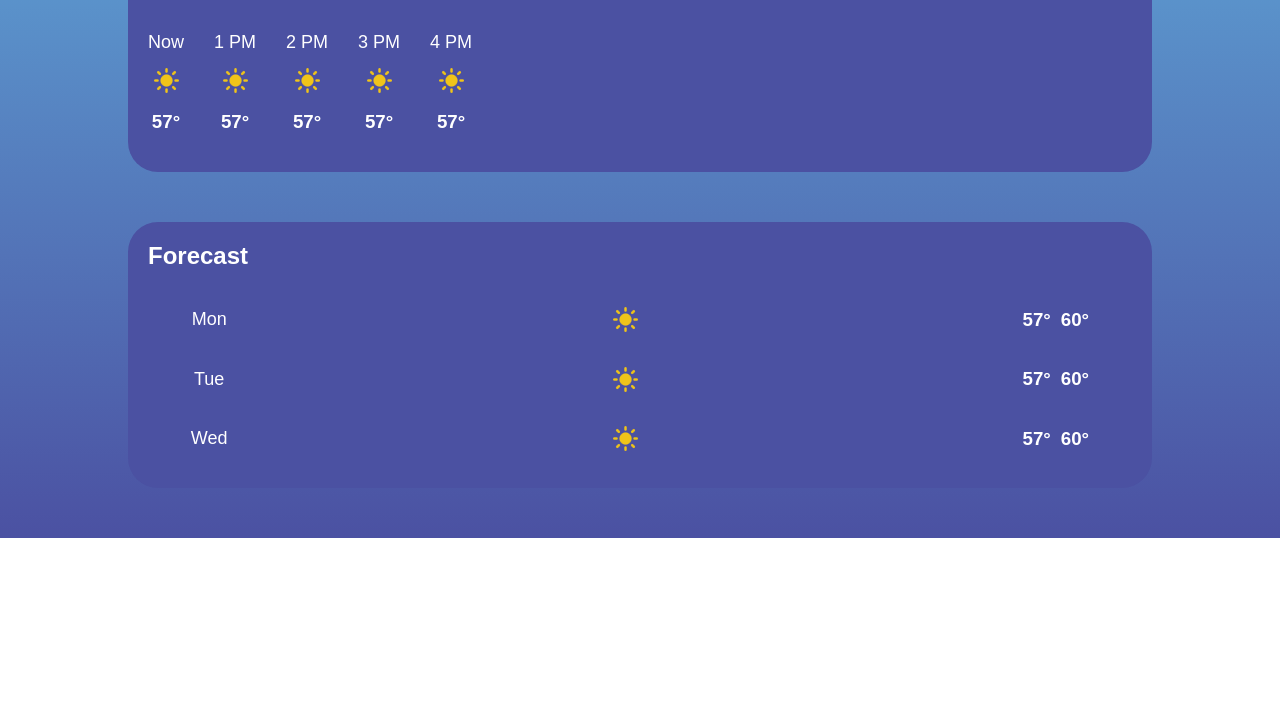
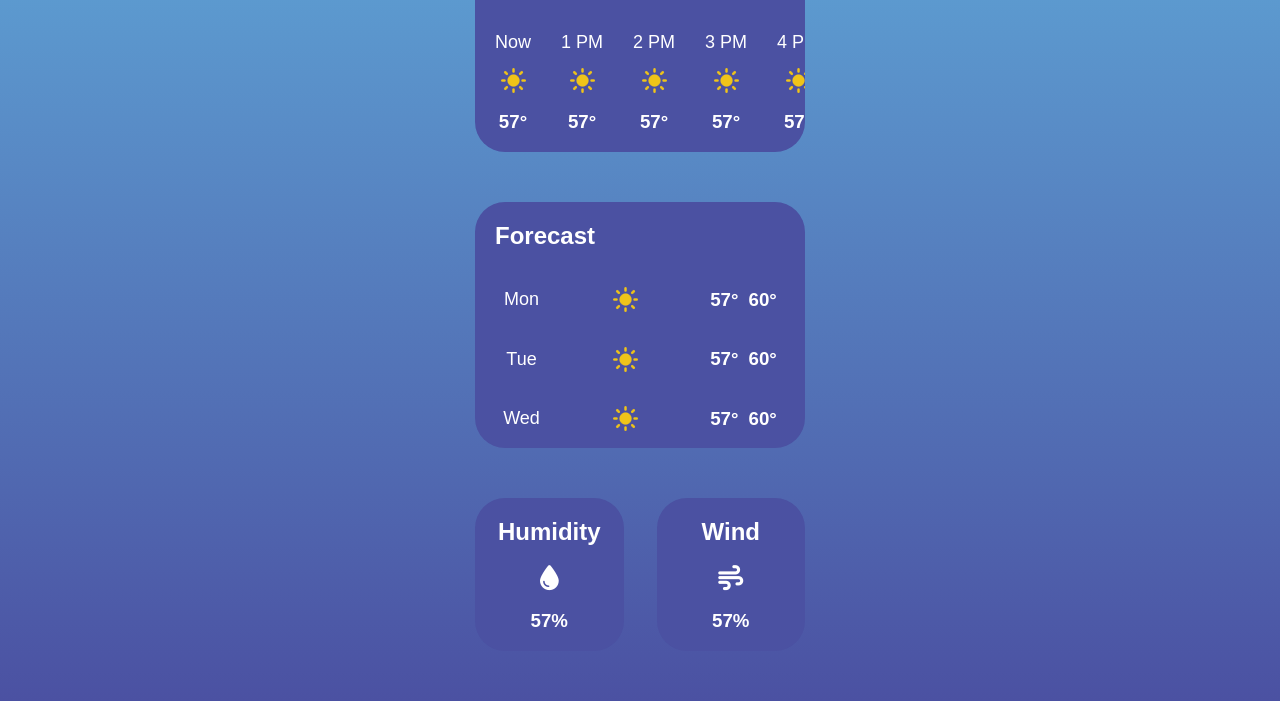
Before and after one commit to jhwalters/weather-app1, a website: page src/index.html in a window 1280 px wide. Shown: the part 423-1124 px from the top of the page. Before the commit the page ends 961 px from the top, so only its background shows below. Drawn offline with Linux system fonts and the light colour scheme.

Commit message:
created humidity and wind layout

```diff
--- a/src/index.html
+++ b/src/index.html
@@ -79,7 +79,22 @@
                     <h3>60°</h3>
                 </div>
             </div>
-
+        </div>
+    </div>
+    <div class="small">
+        <div class="humidity">
+            <h2 class="humidity-title">Humidity</h2>
+            <div class="humidity-info">
+                <i class="fa-solid fa-droplet" style="color:white;"></i>
+                <h3>57%</h3>
+            </div>
+        </div>
+        <div class="wind">
+            <h2 class="wind-title">Wind</h2>
+            <div class="wind-info">
+                <i class="fa-solid fa-wind" style="color:white;"></i>
+                <h3>57%</h3>
+            </div>
         </div>
     </div>
 </body>
--- a/src/styles.css
+++ b/src/styles.css
@@ -60,7 +60,7 @@ body {
     width: 80%;
     border-radius: 30px;
     margin: 50px auto;
-    padding-bottom: 20px;
+    max-width: 330px;
 }
 
 .hourly-header {
@@ -106,7 +106,7 @@ body {
     background-color: #4b51a2;
     border-radius: 30px;
     flex-direction: column;
-    padding-bottom: 20px;
+    max-width: 330px;
 }
 
 .forecast-title {
@@ -154,3 +154,33 @@ body {
     gap: 10px;
     width: 90px;
 }
+
+.small {
+    display: flex;
+    margin: auto;
+    width: 80%;
+    justify-content: space-between;
+    margin-bottom: 50px;
+    max-width: 330px;
+}
+
+.humidity, .wind {
+    display: flex;
+    justify-content: center;
+    align-items: center;
+    width: 45%;
+    background-color: #4b51a2;
+    border-radius: 30px;
+    flex-direction: column;
+}
+
+.humidity-info, .wind-info {
+    display: flex;
+    flex-direction: column;
+    align-items: center;
+}
+
+.humidity-info i, .wind-info i {
+    font-size: 25px;
+    color: white;
+}
```
